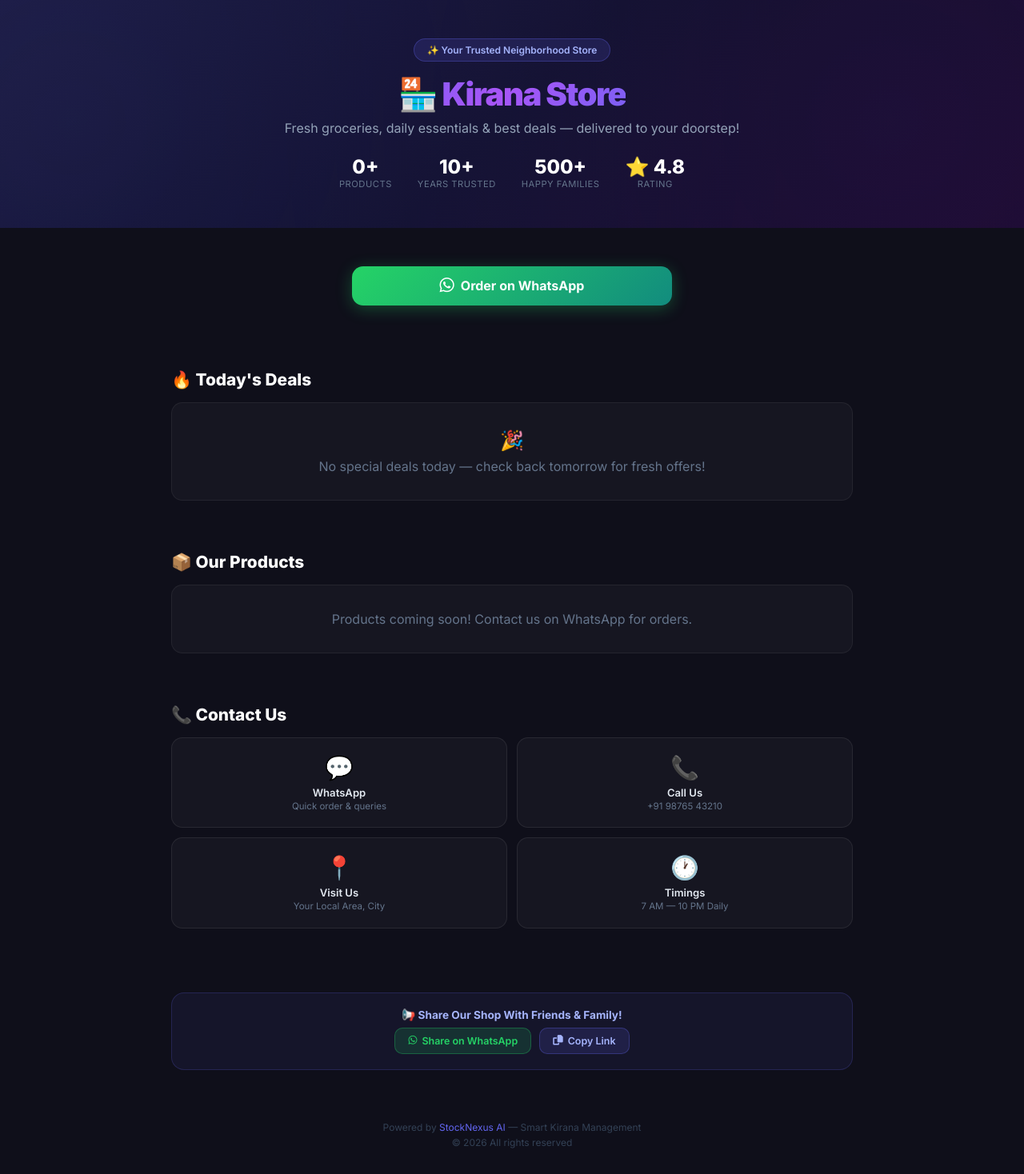
After one commit to Yashwant-king/StockNexusAI, a Flask app: page /dukaan in a window 1280 px wide. The commit adds this page. Shown: the whole page at 80% size. Run offline with Flask 2, Linux system fonts and the light colour scheme; data that the repository does not hold is empty; some libraries are stand-ins or nearby versions.

Commit message:
Feat: Add Digital Dukaan - public shop page with auto-deals, products & WhatsApp ordering

```diff
--- a/app.py
+++ b/app.py
@@ -74,6 +74,59 @@ def login_page():
 @app.route('/dashboard')
 def home():
     return render_template("index.html")
+
+@app.route('/dukaan')
+def dukaan():
+    """Public-facing Digital Dukaan page for customers"""
+    try:
+        df = db.get_all_items()
+        products = []
+        deals = []
+
+        if df is not None and not df.empty:
+            df = df.drop(columns=['created_at'], errors='ignore')
+            df['quantity_stock'] = pd.to_numeric(df['quantity_stock'], errors='coerce').fillna(0)
+            df['total_revenue'] = pd.to_numeric(df['total_revenue'], errors='coerce').fillna(0)
+
+            # Build product list
+            for _, row in df.iterrows():
+                products.append({
+                    'name': row.get('product_name', ''),
+                    'stock': int(row.get('quantity_stock', 0)),
+                    'price': float(row.get('total_revenue', 0)),
+                })
+
+            # Auto-generate deals from near-expiry items
+            from datetime import datetime
+            today = datetime.now()
+            for _, row in df.iterrows():
+                try:
+                    exp_str = str(row.get('expiry_date', ''))
+                    for fmt in ['%d/%m/%y', '%d/%m/%Y', '%Y-%m-%d']:
+                        try:
+                            exp_date = datetime.strptime(exp_str, fmt)
+                            days_left = (exp_date - today).days
+                            if 0 < days_left <= 10 and int(row.get('quantity_stock', 0)) > 0:
+                                discount = min(50, max(15, 55 - days_left * 5))
+                                deals.append({
+                                    'name': row.get('product_name', ''),
+                                    'discount': discount,
+                                    'days_left': days_left,
+                                    'original': float(row.get('total_revenue', 0)),
+                                })
+                            break
+                        except:
+                            continue
+                except:
+                    continue
+
+        return render_template('dukaan.html',
+                             products=products,
+                             deals=deals,
+                             total_products=len(products))
+    except Exception as e:
+        print(f"Dukaan error: {e}")
+        return render_template('dukaan.html', products=[], deals=[], total_products=0)
 
 @app.route('/upload', methods=['POST'])
 def upload_file():
--- /dev/null
+++ b/templates/dukaan.html
@@ -0,0 +1,230 @@
+<!DOCTYPE html>
+<html lang="en">
+<head>
+    <meta charset="UTF-8">
+    <meta name="viewport" content="width=device-width, initial-scale=1.0">
+    <title>🏪 Our Kirana Shop — Fresh Groceries Daily</title>
+    <meta name="description" content="Fresh groceries, daily essentials, and the best deals at your trusted neighborhood Kirana shop. Order via WhatsApp!">
+    <link href="https://fonts.googleapis.com/css2?family=Inter:wght@300;400;500;600;700;800;900&display=swap" rel="stylesheet">
+    <link rel="stylesheet" href="https://cdnjs.cloudflare.com/ajax/libs/font-awesome/6.4.0/css/all.min.css">
+    <style>
+        *{margin:0;padding:0;box-sizing:border-box;}
+        body{background:#0f0f1a;color:#e2e8f0;font-family:'Inter',sans-serif;min-height:100vh;}
+
+        /* Hero */
+        .hero{background:linear-gradient(135deg,#1a1a3e 0%,#0f0f2a 50%,#1a0a2e 100%);padding:3rem 1.5rem;text-align:center;position:relative;overflow:hidden;}
+        .hero::before{content:'';position:absolute;top:-50%;left:-50%;width:200%;height:200%;background:radial-gradient(circle at 30% 50%,rgba(99,102,241,0.08) 0%,transparent 50%),radial-gradient(circle at 70% 50%,rgba(168,85,247,0.06) 0%,transparent 50%);animation:float 20s ease-in-out infinite;}
+        @keyframes float{0%,100%{transform:translate(0,0)}50%{transform:translate(-2%,2%)}}
+        .hero *{position:relative;z-index:1;}
+        .shop-badge{display:inline-flex;align-items:center;gap:8px;background:rgba(99,102,241,0.15);border:1px solid rgba(99,102,241,0.3);border-radius:20px;padding:6px 16px;font-size:0.75rem;color:#a5b4fc;margin-bottom:1rem;font-weight:600;}
+        .shop-name{font-size:2.5rem;font-weight:900;color:#fff;letter-spacing:-1.5px;margin-bottom:0.5rem;}
+        .shop-name span{background:linear-gradient(135deg,#6366f1,#a855f7,#6366f1);-webkit-background-clip:text;-webkit-text-fill-color:transparent;background-size:200% 200%;animation:gradient 3s ease infinite;}
+        @keyframes gradient{0%,100%{background-position:0% 50%}50%{background-position:100% 50%}}
+        .shop-tagline{font-size:1rem;color:#94a3b8;margin-bottom:1.5rem;font-weight:400;}
+        .hero-stats{display:flex;justify-content:center;gap:2rem;flex-wrap:wrap;}
+        .hero-stat{text-align:center;}
+        .hero-stat-num{font-size:1.5rem;font-weight:800;color:#fff;}
+        .hero-stat-label{font-size:0.7rem;color:#64748b;text-transform:uppercase;letter-spacing:0.5px;}
+
+        /* Section */
+        .section{max-width:900px;margin:0 auto;padding:2rem 1.5rem;}
+        .section-title{font-size:1.3rem;font-weight:800;color:#fff;margin-bottom:1rem;display:flex;align-items:center;gap:10px;}
+
+        /* Deals */
+        .deals-scroll{display:flex;gap:12px;overflow-x:auto;padding-bottom:8px;scroll-snap-type:x mandatory;}
+        .deals-scroll::-webkit-scrollbar{height:4px;}
+        .deals-scroll::-webkit-scrollbar-thumb{background:rgba(99,102,241,0.3);border-radius:4px;}
+        .deal-card{min-width:200px;background:linear-gradient(135deg,rgba(239,68,68,0.1),rgba(239,68,68,0.03));border:1px solid rgba(239,68,68,0.2);border-radius:16px;padding:1.2rem;scroll-snap-align:start;flex-shrink:0;position:relative;overflow:hidden;}
+        .deal-badge{position:absolute;top:12px;right:12px;background:linear-gradient(135deg,#dc2626,#ef4444);color:#fff;font-size:0.72rem;font-weight:800;padding:4px 10px;border-radius:8px;}
+        .deal-name{font-size:0.95rem;font-weight:700;color:#e2e8f0;margin-bottom:4px;margin-top:4px;}
+        .deal-timer{font-size:0.72rem;color:#fca5a5;display:flex;align-items:center;gap:4px;margin-bottom:8px;}
+        .deal-price{font-size:0.82rem;color:#94a3b8;}
+        .deal-price del{color:#475569;margin-right:6px;}
+        .deal-price strong{color:#34d399;font-size:1rem;}
+
+        /* Products Grid */
+        .products-grid{display:grid;grid-template-columns:repeat(auto-fill,minmax(160px,1fr));gap:10px;}
+        .product-card{background:rgba(255,255,255,0.03);border:1px solid rgba(255,255,255,0.07);border-radius:14px;padding:1rem;text-align:center;transition:all 0.2s;}
+        .product-card:hover{border-color:rgba(99,102,241,0.3);transform:translateY(-2px);}
+        .product-emoji{font-size:2rem;margin-bottom:6px;display:block;}
+        .product-name{font-size:0.85rem;font-weight:700;color:#e2e8f0;margin-bottom:4px;}
+        .product-price{font-size:0.82rem;color:#a5b4fc;font-weight:600;}
+        .product-stock{font-size:0.68rem;color:#34d399;margin-top:2px;}
+        .product-stock.low{color:#f87171;}
+
+        /* Contact */
+        .contact-grid{display:grid;grid-template-columns:1fr 1fr;gap:12px;}
+        .contact-card{background:rgba(255,255,255,0.03);border:1px solid rgba(255,255,255,0.08);border-radius:14px;padding:1.2rem;text-align:center;text-decoration:none;color:#e2e8f0;transition:all 0.2s;}
+        .contact-card:hover{border-color:rgba(99,102,241,0.4);transform:translateY(-2px);}
+        .contact-icon{font-size:1.8rem;margin-bottom:6px;display:block;}
+        .contact-label{font-size:0.82rem;font-weight:600;}
+        .contact-sub{font-size:0.72rem;color:#64748b;margin-top:2px;}
+        .wa-btn{background:linear-gradient(135deg,#25D366,#128C7E);border:none;color:#fff;font-size:1rem;font-weight:700;padding:14px 28px;border-radius:14px;cursor:pointer;font-family:'Inter',sans-serif;display:flex;align-items:center;justify-content:center;gap:8px;width:100%;max-width:400px;margin:1rem auto;box-shadow:0 4px 20px rgba(37,211,102,0.3);transition:all 0.2s;text-decoration:none;}
+        .wa-btn:hover{transform:translateY(-2px);box-shadow:0 8px 30px rgba(37,211,102,0.4);}
+
+        /* Share Bar */
+        .share-bar{background:rgba(99,102,241,0.08);border:1px solid rgba(99,102,241,0.2);border-radius:16px;padding:1.2rem;text-align:center;margin-top:1rem;}
+        .share-title{font-size:0.85rem;font-weight:700;color:#a5b4fc;margin-bottom:8px;}
+        .share-btns{display:flex;justify-content:center;gap:10px;flex-wrap:wrap;}
+        .share-btn{padding:8px 16px;border-radius:10px;font-size:0.78rem;font-weight:600;cursor:pointer;border:none;font-family:'Inter',sans-serif;transition:all 0.2s;text-decoration:none;display:inline-flex;align-items:center;gap:6px;}
+        .share-wa{background:rgba(37,211,102,0.15);color:#25D366;border:1px solid rgba(37,211,102,0.3);}
+        .share-copy{background:rgba(99,102,241,0.15);color:#a5b4fc;border:1px solid rgba(99,102,241,0.3);}
+        .share-btn:hover{transform:translateY(-1px);}
+
+        /* Footer */
+        .footer{text-align:center;padding:2rem;color:#334155;font-size:0.75rem;}
+        .footer a{color:#6366f1;text-decoration:none;}
+
+        /* No deals */
+        .no-deals{background:rgba(255,255,255,0.03);border:1px solid rgba(255,255,255,0.06);border-radius:14px;padding:2rem;text-align:center;color:#64748b;}
+
+        /* Toast */
+        .toast{position:fixed;top:20px;left:50%;transform:translateX(-50%);z-index:3000;padding:10px 20px;border-radius:12px;font-size:0.85rem;font-weight:500;display:none;background:rgba(16,185,129,0.15);border:1px solid rgba(16,185,129,0.3);color:#6ee7b7;box-shadow:0 8px 30px rgba(0,0,0,0.4);}
+
+        @media(max-width:600px){.shop-name{font-size:1.8rem;}.contact-grid{grid-template-columns:1fr;}.hero-stats{gap:1.2rem;}}
+    </style>
+</head>
+<body>
+
+    <!-- HERO -->
+    <div class="hero">
+        <div class="shop-badge">✨ Your Trusted Neighborhood Store</div>
+        <h1 class="shop-name">🏪 <span>Kirana Store</span></h1>
+        <p class="shop-tagline">Fresh groceries, daily essentials & best deals — delivered to your doorstep!</p>
+        <div class="hero-stats">
+            <div class="hero-stat">
+                <div class="hero-stat-num">{{ total_products }}+</div>
+                <div class="hero-stat-label">Products</div>
+            </div>
+            <div class="hero-stat">
+                <div class="hero-stat-num">10+</div>
+                <div class="hero-stat-label">Years Trusted</div>
+            </div>
+            <div class="hero-stat">
+                <div class="hero-stat-num">500+</div>
+                <div class="hero-stat-label">Happy Families</div>
+            </div>
+            <div class="hero-stat">
+                <div class="hero-stat-num">⭐ 4.8</div>
+                <div class="hero-stat-label">Rating</div>
+            </div>
+        </div>
+    </div>
+
+    <!-- ORDER VIA WHATSAPP -->
+    <div class="section">
+        <a href="https://wa.me/919876543210?text=Hi!%20I%20want%20to%20order%20from%20your%20shop" class="wa-btn" target="_blank">
+            <i class="fab fa-whatsapp" style="font-size:1.3rem;"></i> Order on WhatsApp
+        </a>
+    </div>
+
+    <!-- TODAY'S DEALS -->
+    <div class="section">
+        <div class="section-title">🔥 Today's Deals</div>
+        {% if deals and deals|length > 0 %}
+        <div class="deals-scroll">
+            {% for deal in deals %}
+            <div class="deal-card">
+                <div class="deal-badge">-{{ deal.discount }}%</div>
+                <div style="font-size:1.5rem;">🏷️</div>
+                <div class="deal-name">{{ deal.name }}</div>
+                <div class="deal-timer"><i class="fas fa-clock"></i> {{ deal.days_left }} days left!</div>
+                <div class="deal-price">
+                    <del>₹{{ "%.0f"|format(deal.original) }}</del>
+                    <strong>₹{{ "%.0f"|format(deal.original * (100 - deal.discount) / 100) }}</strong>
+                </div>
+            </div>
+            {% endfor %}
+        </div>
+        {% else %}
+        <div class="no-deals">
+            <div style="font-size:1.5rem;margin-bottom:8px;">🎉</div>
+            <p>No special deals today — check back tomorrow for fresh offers!</p>
+        </div>
+        {% endif %}
+    </div>
+
+    <!-- PRODUCTS -->
+    <div class="section">
+        <div class="section-title">📦 Our Products</div>
+        {% if products and products|length > 0 %}
+        <div class="products-grid">
+            {% for p in products %}
+            <div class="product-card">
+                <span class="product-emoji">🛒</span>
+                <div class="product-name">{{ p.name }}</div>
+                <div class="product-price">₹{{ "%.0f"|format(p.price) }}</div>
+                <div class="product-stock {{ 'low' if p.stock < 20 else '' }}">
+                    {{ '✅ In Stock' if p.stock > 20 else '⚡ Limited Stock' if p.stock > 0 else '❌ Out of Stock' }}
+                </div>
+            </div>
+            {% endfor %}
+        </div>
+        {% else %}
+        <div class="no-deals">
+            <p>Products coming soon! Contact us on WhatsApp for orders.</p>
+        </div>
+        {% endif %}
+    </div>
+
+    <!-- CONTACT -->
+    <div class="section">
+        <div class="section-title">📞 Contact Us</div>
+        <div class="contact-grid">
+            <a href="https://wa.me/919876543210" class="contact-card" target="_blank">
+                <span class="contact-icon">💬</span>
+                <div class="contact-label">WhatsApp</div>
+                <div class="contact-sub">Quick order & queries</div>
+            </a>
+            <a href="tel:+919876543210" class="contact-card">
+                <span class="contact-icon">📞</span>
+                <div class="contact-label">Call Us</div>
+                <div class="contact-sub">+91 98765 43210</div>
+            </a>
+            <a href="#" class="contact-card">
+                <span class="contact-icon">📍</span>
+                <div class="contact-label">Visit Us</div>
+                <div class="contact-sub">Your Local Area, City</div>
+            </a>
+            <a href="#" class="contact-card">
+                <span class="contact-icon">🕐</span>
+                <div class="contact-label">Timings</div>
+                <div class="contact-sub">7 AM — 10 PM Daily</div>
+            </a>
+        </div>
+    </div>
+
+    <!-- SHARE -->
+    <div class="section">
+        <div class="share-bar">
+            <div class="share-title">📢 Share Our Shop With Friends & Family!</div>
+            <div class="share-btns">
+                <a class="share-btn share-wa" href="https://wa.me/?text=🏪%20Check%20out%20this%20amazing%20Kirana%20shop!%20Fresh%20groceries%20%26%20best%20deals%20👇%0Ahttps://stocknexusai-2.onrender.com/dukaan" target="_blank">
+                    <i class="fab fa-whatsapp"></i> Share on WhatsApp
+                </a>
+                <button class="share-btn share-copy" onclick="copyLink()">
+                    <i class="fas fa-copy"></i> Copy Link
+                </button>
+            </div>
+        </div>
+    </div>
+
+    <!-- FOOTER -->
+    <div class="footer">
+        <p>Powered by <a href="/dashboard">StockNexus AI</a> — Smart Kirana Management</p>
+        <p style="margin-top:4px;">© 2026 All rights reserved</p>
+    </div>
+
+    <div class="toast" id="toast">✅ Link copied!</div>
+
+    <script>
+        function copyLink() {
+            navigator.clipboard.writeText(window.location.href).then(() => {
+                const t = document.getElementById('toast');
+                t.style.display = 'block';
+                setTimeout(() => t.style.display = 'none', 2000);
+            });
+        }
+    </script>
+</body>
+</html>
--- a/templates/index.html
+++ b/templates/index.html
@@ -228,6 +228,7 @@
                 <a href="/dashboard" class="active">Dashboard</a>
                 <a href="/inventory">Inventory</a>
                 <a href="/khata">Khata</a>
+                <a href="/dukaan">Dukaan</a>
                 <a href="/analytics">Analytics</a>
                 <a href="/predict">Predictions</a>
             </div>
```
